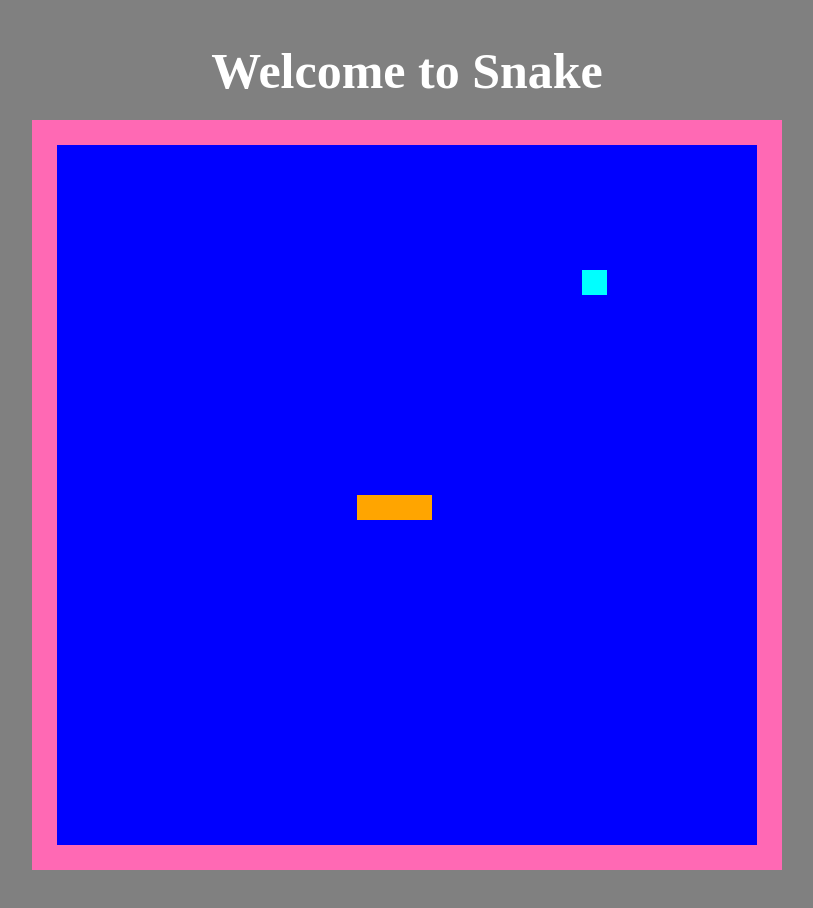
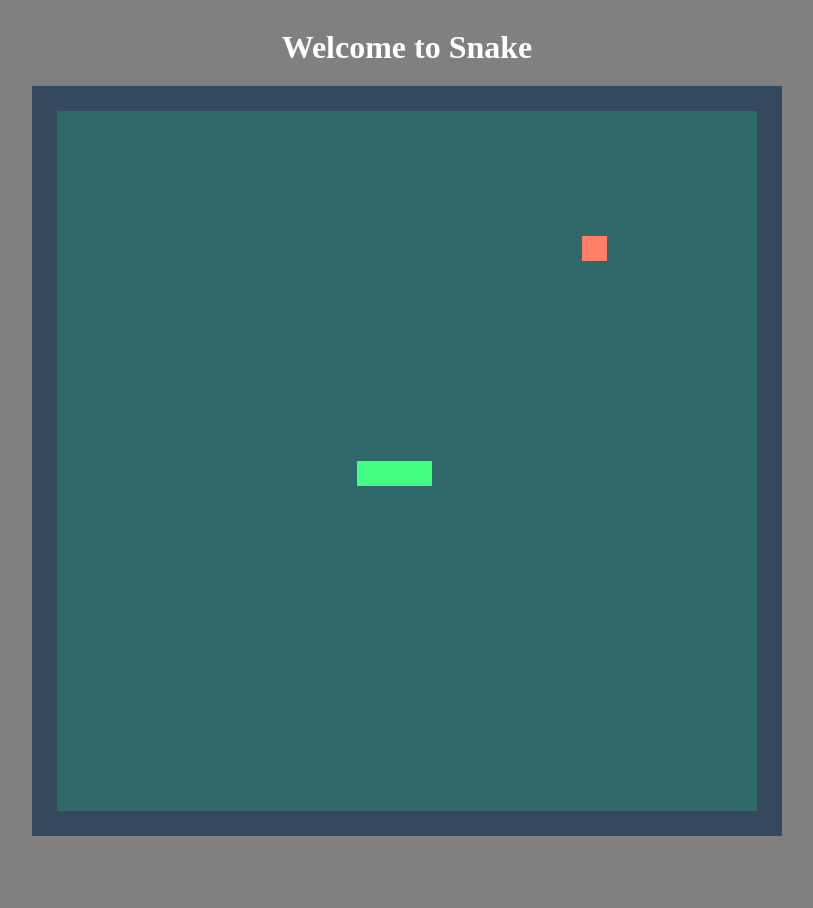
Before and after one commit to ckremer99/Snake, a plain HTML site: page index.html in a window 1280 px wide. Shown: the whole page, without its empty margins (233-1046 px from the left). Drawn offline with Linux system fonts and the light colour scheme.

Commit message:
new colors

```diff
--- a/app.js
+++ b/app.js
@@ -1,7 +1,7 @@
-const snakeColor = "orange";
-const wallColor = "hotpink";
-const foodColor = "cyan";
-const backColor = "blue";
+const snakeColor = "#42ff83";
+const wallColor = "#35495e";
+const foodColor = "#ff7e67";
+const backColor = "#306969";
 
 
 const timeInterval = 100;
--- a/style.css
+++ b/style.css
@@ -9,7 +9,6 @@ body {
 
 h1 {
     color: white;
-    font-size: 50px;
     margin-bottom: 10px;
 }
 
```
